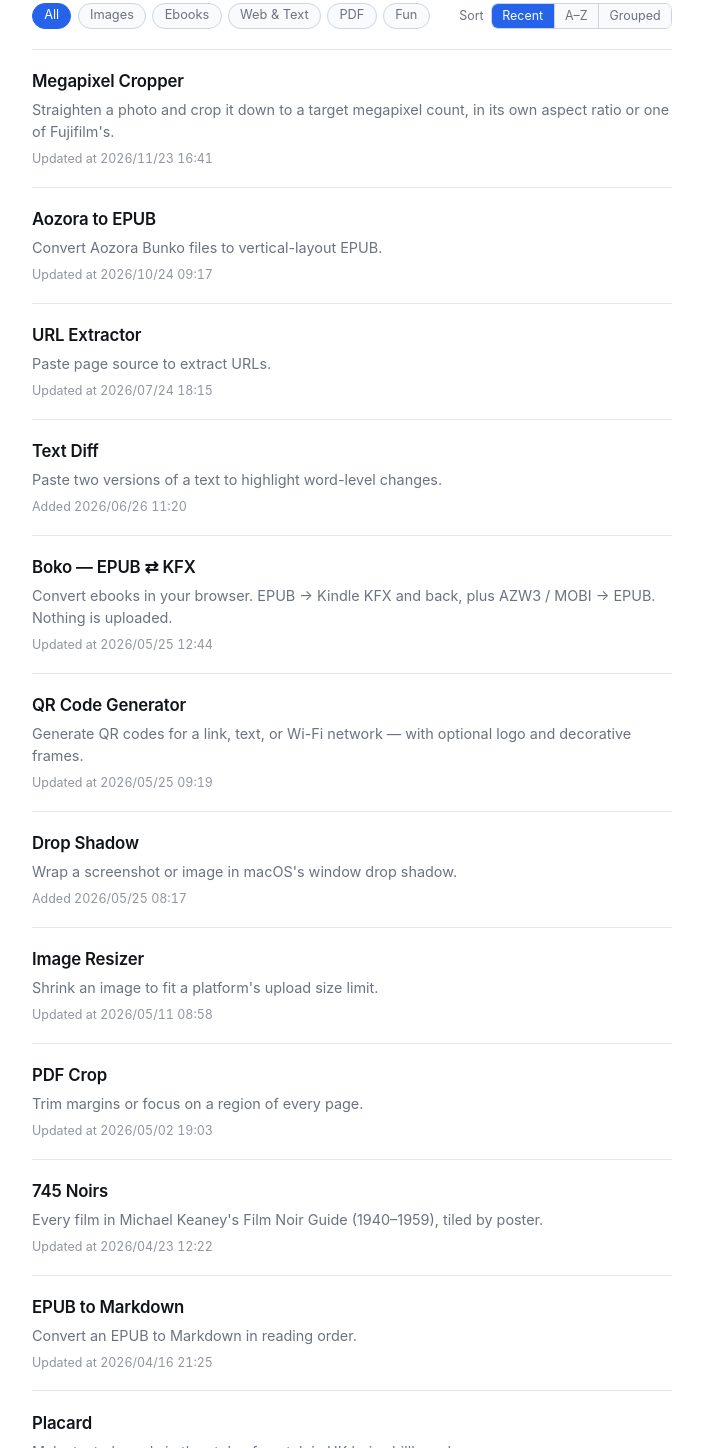
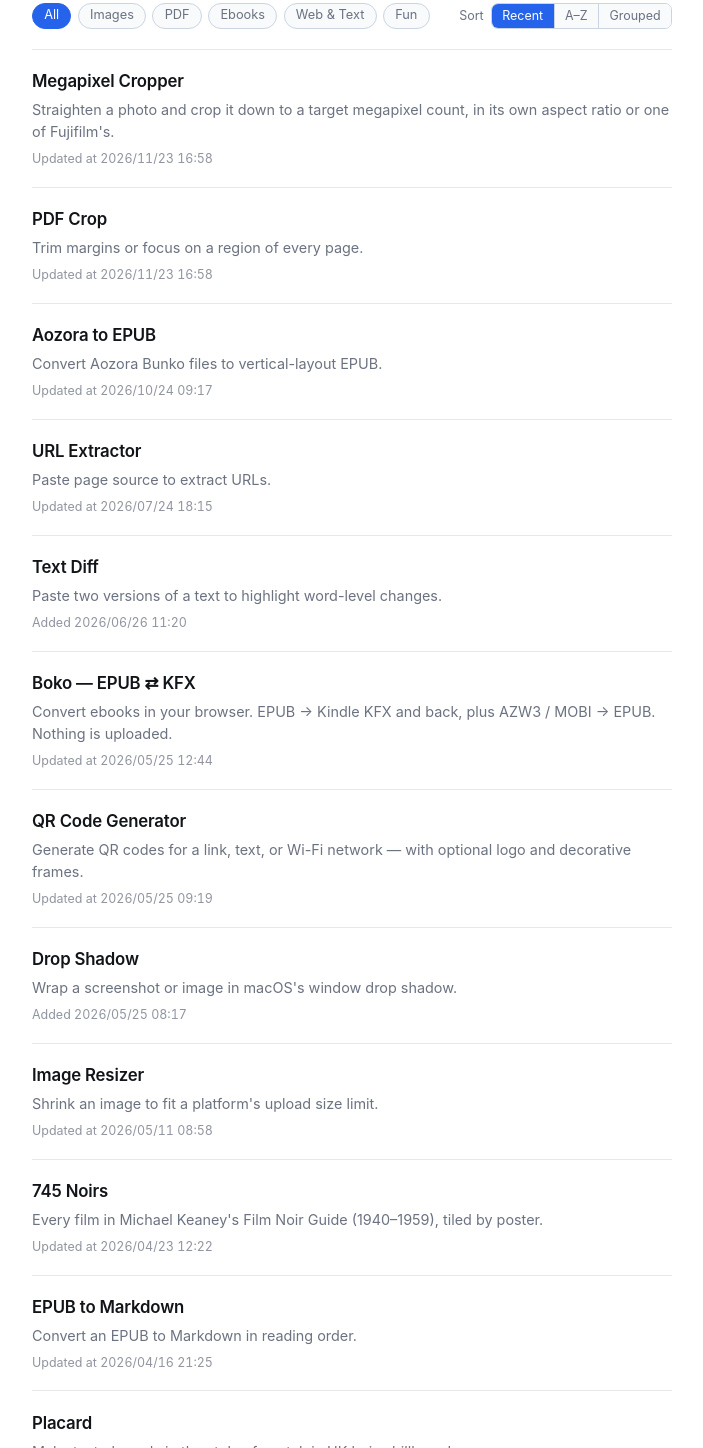
Before and after one commit to huangziwei/tools, a plain HTML site: page index.html in a window 1280 px wide. Shown: the part 208-1656 px from the top of the page, without its empty margins (288-991 px from the left). Drawn offline with Linux system fonts and the light colour scheme.

Commit message:
build: refresh tool dates [skip ci]

```diff
--- a/index.html
+++ b/index.html
@@ -257,7 +257,12 @@
     <li data-category="Images">
       <h2><a href="image-crop.html">Megapixel Cropper</a></h2>
       <p>Straighten a photo and crop it down to a target megapixel count, in its own aspect ratio or one of Fujifilm&#39;s.</p>
-      <p class="meta"><time datetime="2026-11-23T16:41:31+01:00">Updated at 2026/11/23 16:41</time></p>
+      <p class="meta"><time datetime="2026-11-23T16:58:31+01:00">Updated at 2026/11/23 16:58</time></p>
+    </li>
+    <li data-category="PDF">
+      <h2><a href="pdf-crop.html">PDF Crop</a></h2>
+      <p>Trim margins or focus on a region of every page.</p>
+      <p class="meta"><time datetime="2026-11-23T16:58:31+01:00">Updated at 2026/11/23 16:58</time></p>
     </li>
     <li data-category="Ebooks">
       <h2><a href="aozora-epub.html">Aozora to EPUB</a></h2>
@@ -293,11 +298,6 @@
       <h2><a href="image-resize.html">Image Resizer</a></h2>
       <p>Shrink an image to fit a platform&#39;s upload size limit.</p>
       <p class="meta"><time datetime="2026-05-11T08:58:06+02:00">Updated at 2026/05/11 08:58</time></p>
-    </li>
-    <li data-category="PDF">
-      <h2><a href="pdf-crop.html">PDF Crop</a></h2>
-      <p>Trim margins or focus on a region of every page.</p>
-      <p class="meta"><time datetime="2026-05-02T19:03:00+02:00">Updated at 2026/05/02 19:03</time></p>
     </li>
     <li data-category="Fun">
       <h2><a href="745noirs.html">745 Noirs</a></h2>
```
Also changed, not shown: image-crop.html (+1 -1 lines), pdf-crop.html (+1 -1 lines).
